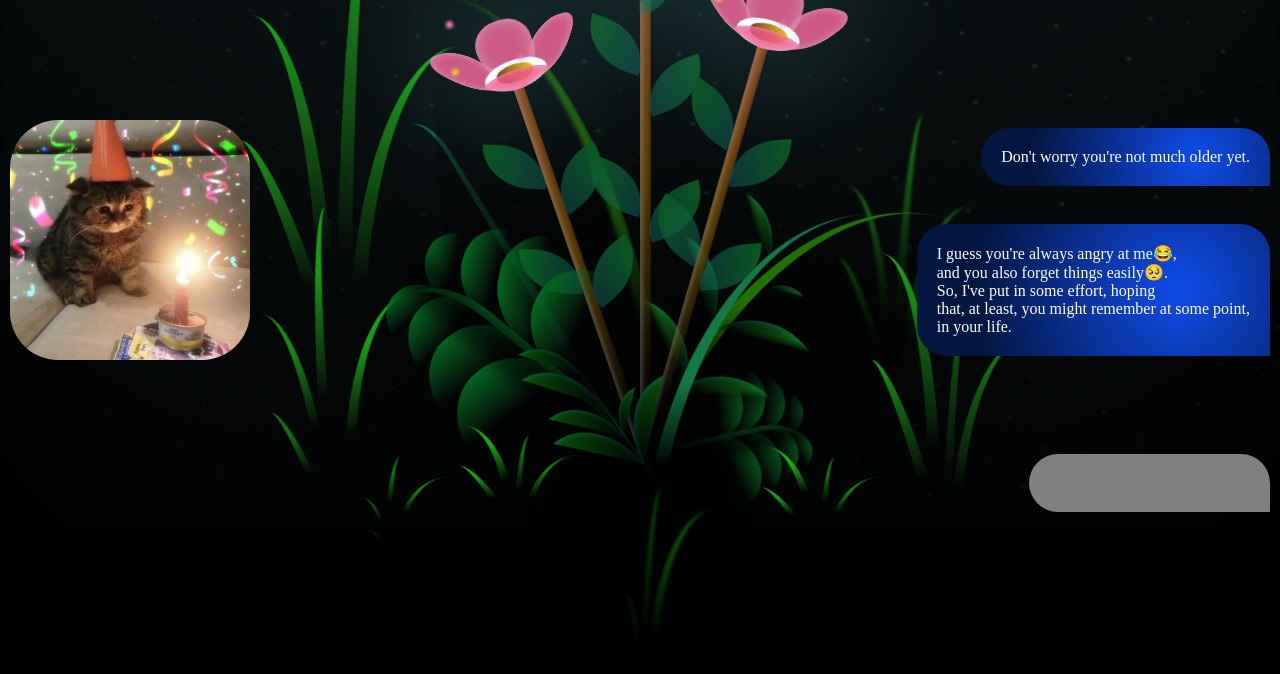
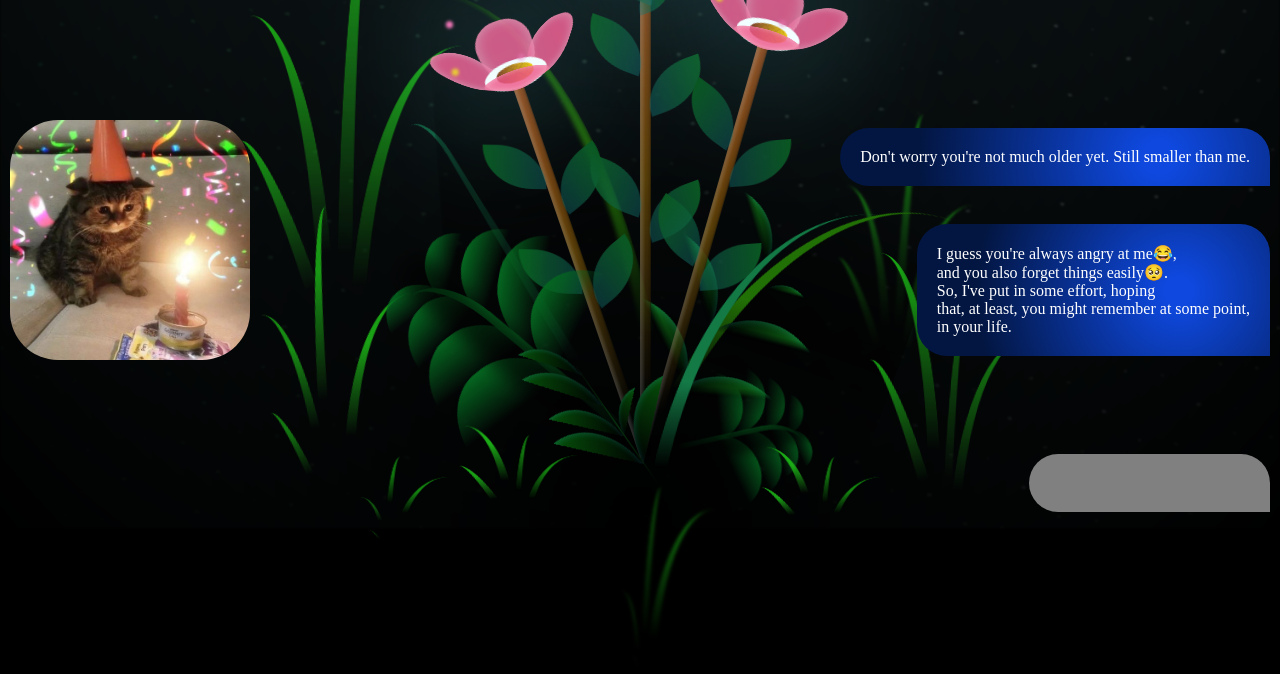
Before and after one commit to fahd-111/Extras, a plain HTML site: page index.html in a window 1280 px wide. Shown: the part 272-946 px from the top of the page. Drawn offline with Linux system fonts and the light colour scheme.

Commit message:
text update

```diff
--- a/index.html
+++ b/index.html
@@ -19,7 +19,7 @@
     </div>
     <div class="text-container">
       <div >
-        Don't worry you're not much older yet.
+        Don't worry you're not much older yet. Still smaller than me.
       </div>
 
     </div>
```
